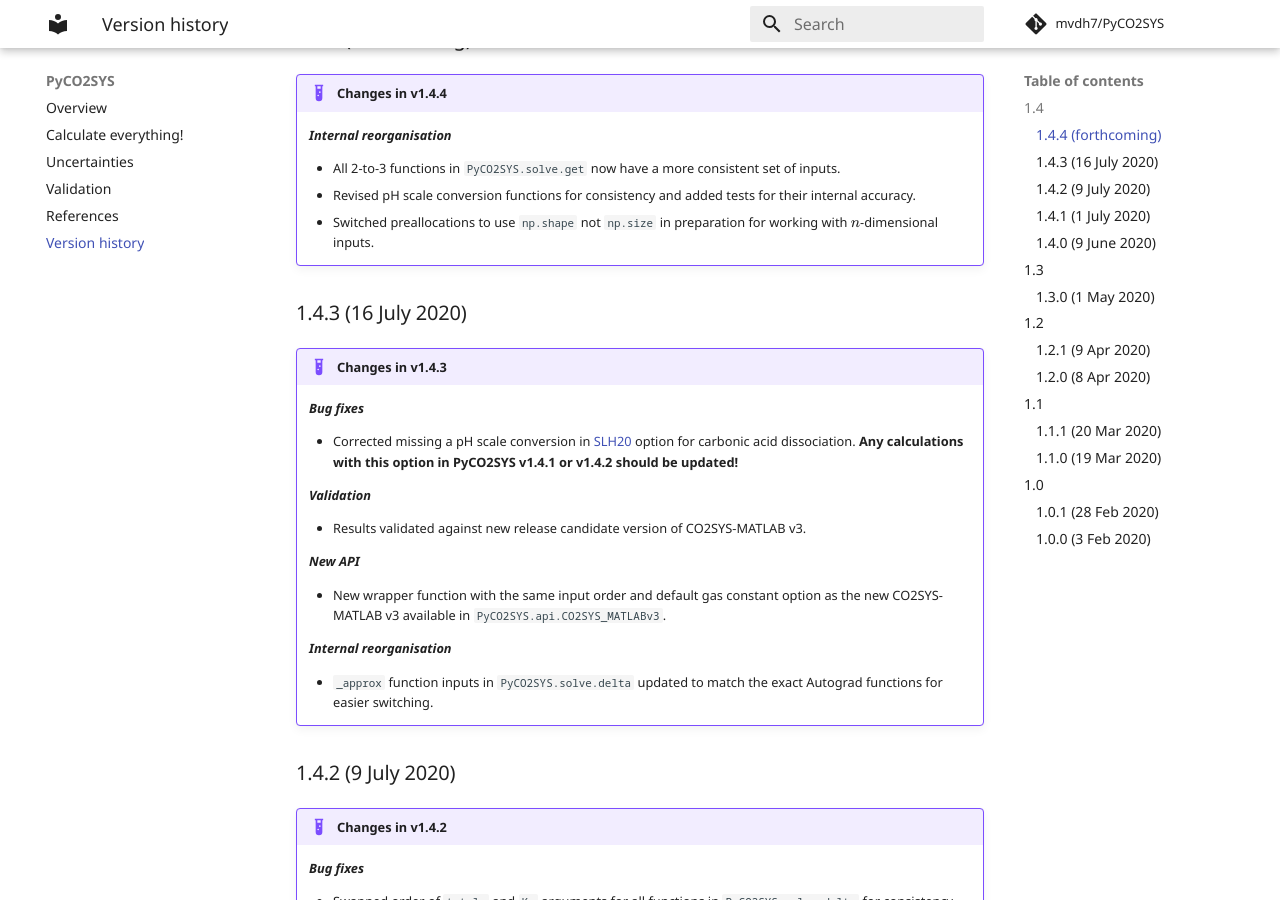
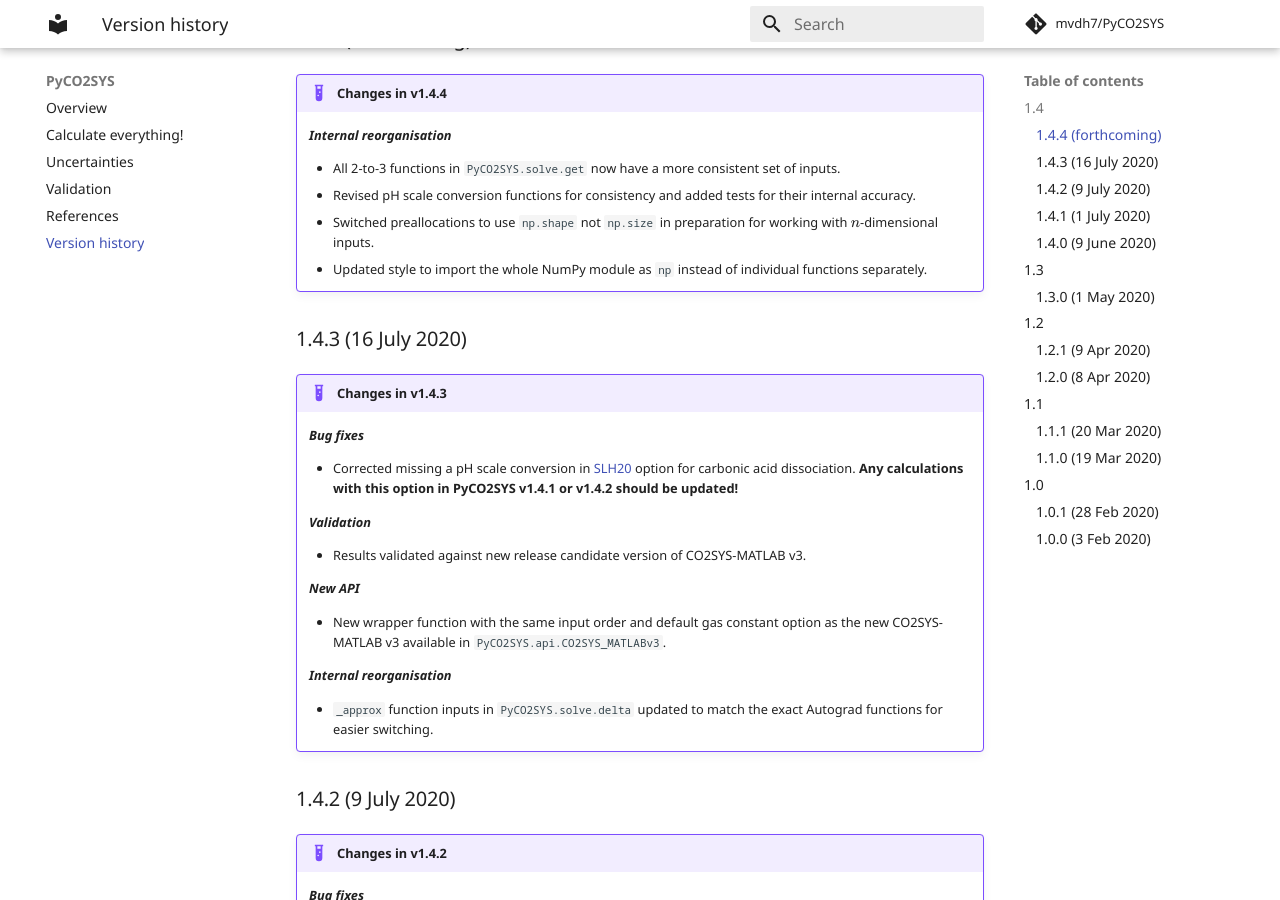
Before and after one commit to mvdh7/PyCO2SYS, an MkDocs documentation site: the page built from docs/versions.md, in a window 1280 px wide and 900 px high, scrolled down 921 px. Built offline with MkDocs 1.6.1 and Material for MkDocs 9.7.7, drawn with Linux system fonts in a browser that asks for light colours; formulas are drawn with MathJax 3; comment, search, counter and statistics services are not loaded.

Commit message:
Update versions.md

```diff
--- a/docs/versions.md
+++ b/docs/versions.md
@@ -36,6 +36,7 @@ Enables uncertainty propagation with forward finite-difference derivatives.
     * All 2-to-3 functions in `PyCO2SYS.solve.get` now have a more consistent set of inputs.
     * Revised pH scale conversion functions for consistency and added tests for their internal accuracy.
     * Switched preallocations to use `np.shape` not `np.size` in preparation for working with $n$-dimensional inputs.
+    * Updated style to import the whole NumPy module as `np` instead of individual functions separately.
 
 ### 1.4.3 (16 July 2020)
 
```
